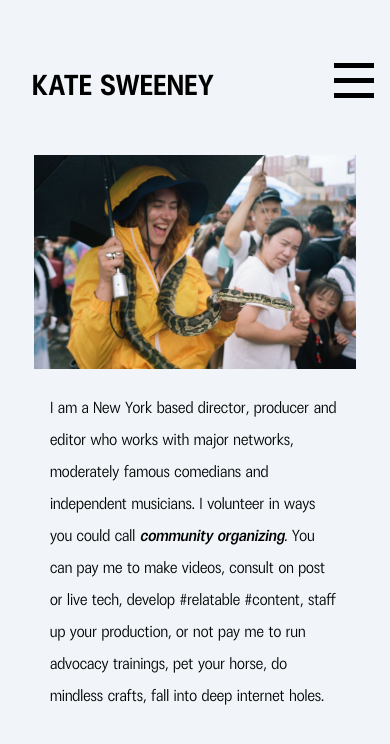
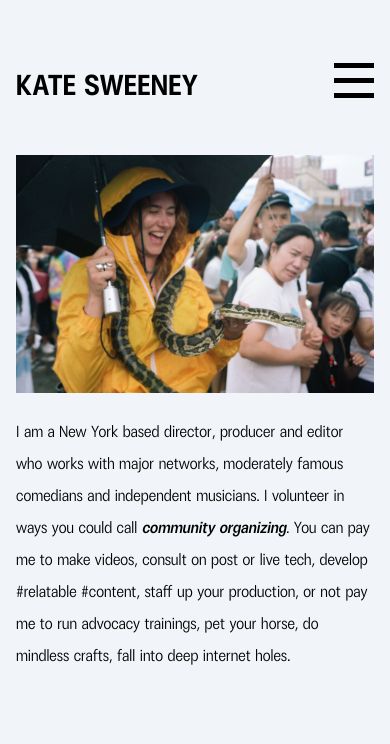
Before and after one commit to lesliebear/kate-astro, an Astro site: page /about in a window 390 px wide. Built offline with nearby package versions, Linux system fonts and the light colour scheme; Astro itself is replaced by a stand-in of ours.

Commit message:
bold blocks

```diff
--- a/src/pages/about.astro
+++ b/src/pages/about.astro
@@ -60,13 +60,13 @@ import BaseLayout from "../layouts/BaseLayout.astro";
 
         .description {
             width: 100%;
-            padding: 1rem;
+            padding: 1rem 0;
         }
     }
 
-    @media only screen and (max-width: 425px) {
+    @media only screen and (max-width: 550px) {
         .photo-container, .about-container {
-            width: 90%;
+            width: 100%;
         }
     }
 </style>
--- a/src/styles/block.css
+++ b/src/styles/block.css
@@ -7,7 +7,7 @@
     text-decoration: none;
     color: black;
     margin: 2rem auto;
-    font-family: 'ZTTalk-SemiBold', sans-serif;
+    font-family: 'ZTTalk-Bold', sans-serif;
     font-size: 1.1rem;
     text-transform: uppercase;
 }
--- a/src/styles/global.css
+++ b/src/styles/global.css
@@ -153,8 +153,4 @@ nav {
         padding: 0;
         ;
     }
-
-    .brand-header {
-        margin-left: 1rem;
-    }
 }
```
